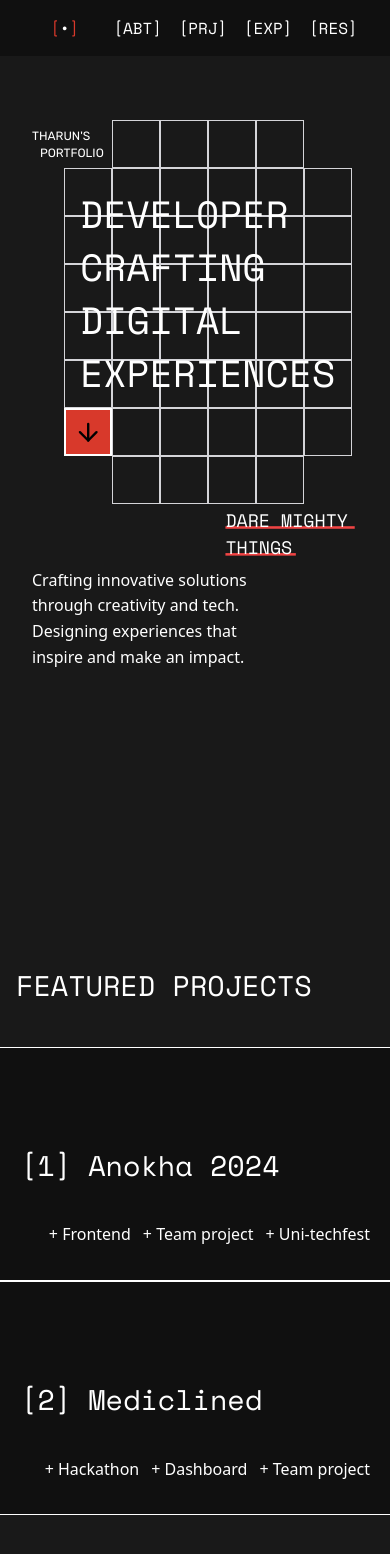
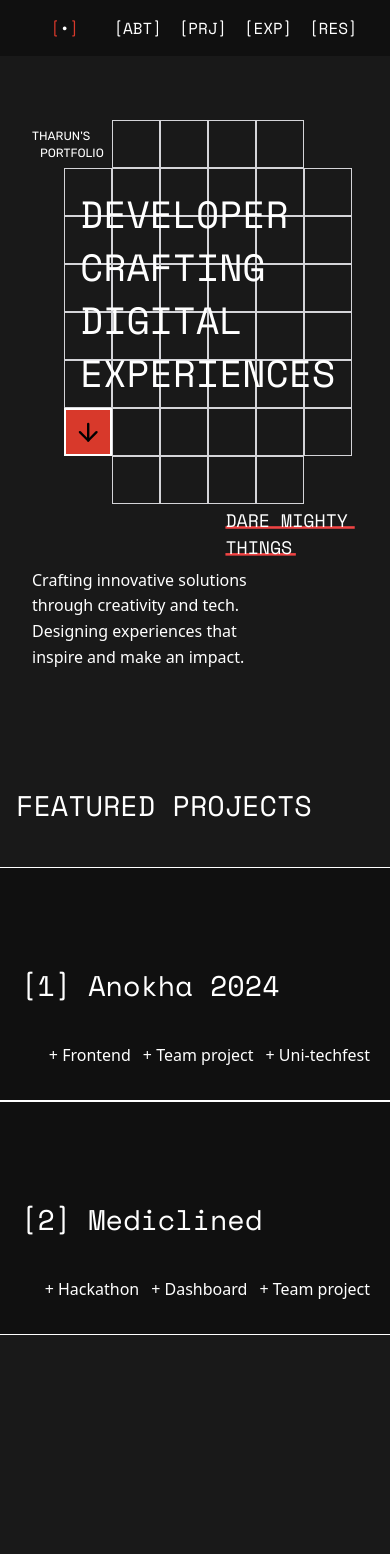
Before and after one commit to TharunKumarrA/Portfolio-v2, a Next.js app: page / in a window 390 px wide. Shown: the top 1554 px of the page. After the commit the page ends 1375 px from the top, so only its background shows below. Built offline with nearby package versions, Linux system fonts and the light colour scheme.

Commit message:
fixed responsiveness of featured projects

```diff
--- a/src/app/components/FeaturedProjects.jsx
+++ b/src/app/components/FeaturedProjects.jsx
@@ -25,7 +25,7 @@ const FeaturedProjects = () => {
   ];
 
   return (
-    <div className="pb-20">
+    <div className="pb-10 lg:pb-20">
       <div className="font-heading text-h5 pb-10 px-4">FEATURED PROJECTS</div>
       <ProjectCardContainer projects={projectData} />
     </div>
--- a/src/app/page.js
+++ b/src/app/page.js
@@ -5,7 +5,7 @@ export default function Home() {
 
   return (
     <div>
-      <div className="h-screen mt-16">
+      <div className="mb-96 lg:mb-0 lg:h-screen mt-16">
         <Hero />
       </div>
       <FeaturedProjects />
```
